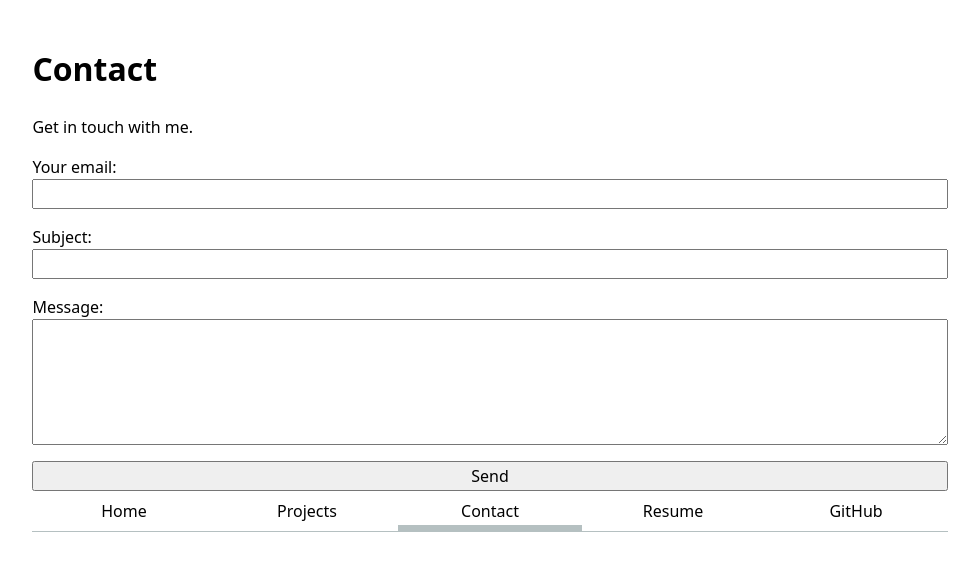
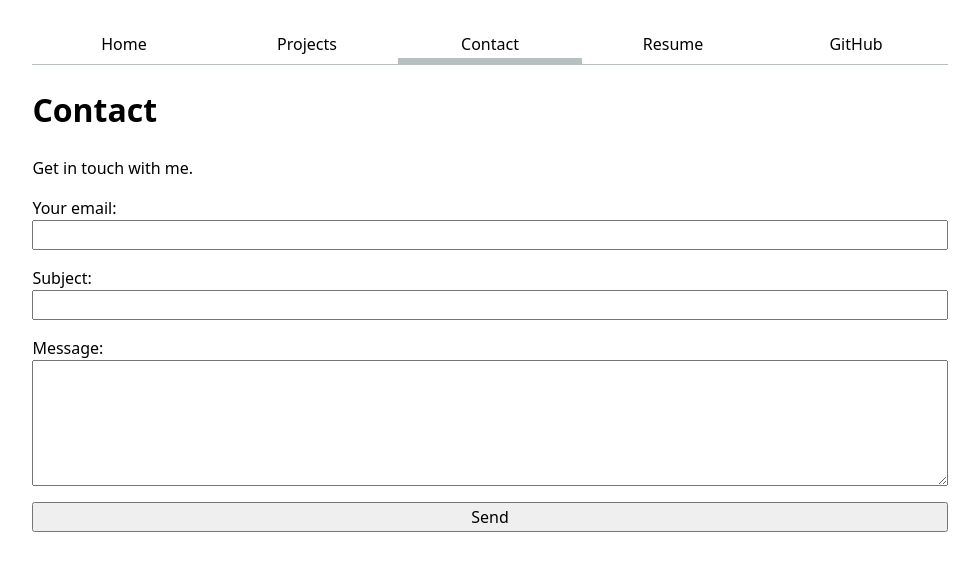
Before and after one commit to Negar12101/portfolio, a plain HTML site: page contact/index.html in a window 1280 px wide. Shown: the whole page, without its empty margins (150-1129 px from the left). Drawn offline with Linux system fonts and the light colour scheme.

Commit message:
Update index.html

```diff
--- a/contact/index.html
+++ b/contact/index.html
@@ -7,38 +7,39 @@
   <link rel="stylesheet" href="../style.css">
 </head>
 <body>
+  <nav>
+    <a href="../index.html">Home</a>
+    <a href="../projects/index.html">Projects</a>
+    <a href="../contact/index.html" class="current">Contact</a>
+    <a href="../resume/index.html">Resume</a>
+    <a href="https://github.com/negar12101"
+       target="_blank"
+       rel="noopener noreferrer">GitHub</a>
+  </nav>
+
   <h1>Contact</h1>
   <p>Get in touch with me.</p>
-  <form action="mailto:nashktorab@ucsd.edu" method="POST" enctype="text/plain">
-  <p>
+
+  <form action="mailto:nashktorab@ucsd.edu"
+        method="POST"
+        enctype="text/plain">
+
     <label>
       Your email:
       <input type="email" name="email">
     </label>
-  </p>
 
-  <p>
     <label>
       Subject:
-      <input name="subject">
+      <input type="text" name="subject">
     </label>
-  </p>
 
-  <p>
     <label>
       Message:
       <textarea name="body" rows="5"></textarea>
     </label>
-  </p>
 
-  <button type="submit">Send</button>
-</form>
+    <button type="submit">Send</button>
+  </form>
 </body>
-<nav>
-  <a href="../index.html">Home</a>
-  <a href="../projects/index.html">Projects</a>
-  <a href="../contact/index.html" class="current">Contact</a>
-  <a href="../resume/index.html">Resume</a>
-  <a href="https://github.com/negar12101" target="_blank">GitHub</a>
-</nav>
 </html>
```
